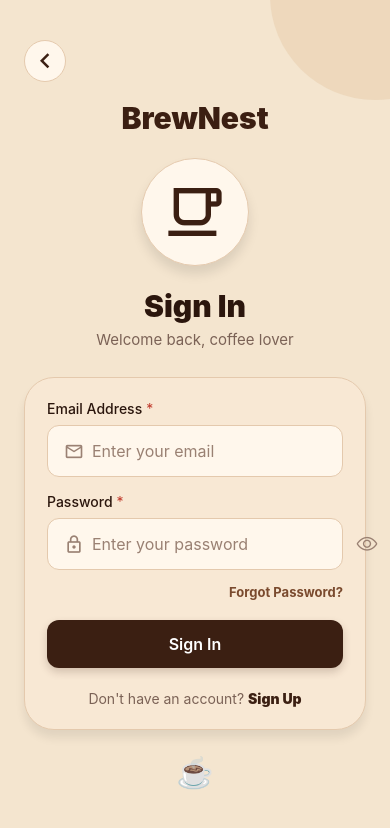
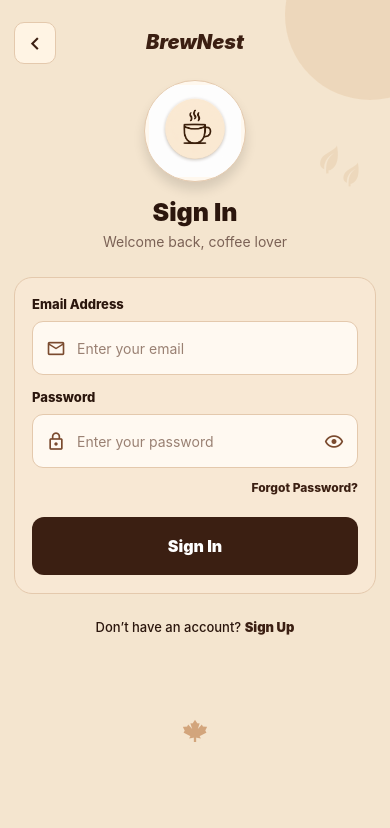
Before and after one commit to Jenitha23/BrewNest-Cafe-Ordering-Mobile-Application, a React Native app in the folder brewnest_frontend/: screen /CustomerLogin in a window 390 px wide. Shown: the top 828 px of the page. Built offline with nearby package versions, Linux system fonts and the light colour scheme; what react-native-worklets would draw is missing.

Commit message:
Enhance customer login UI to match BrewNest mobile design

```diff
--- a/brewnest_frontend/src/screens/auth/CustomerLoginScreen.js
+++ b/brewnest_frontend/src/screens/auth/CustomerLoginScreen.js
@@ -8,10 +8,11 @@ import {
   ScrollView,
   TouchableOpacity,
   Alert,
+  TextInput,
+  SafeAreaView,
+  Image,
 } from 'react-native';
 import { AuthContext } from '../../context/AuthContext';
-import CustomInput from '../../components/common/CustomInput';
-import CustomButton from '../../components/common/CustomButton';
 import LoadingSpinner from '../../components/common/LoadingSpinner';
 import { colors } from '../../theme/colors';
 import Icon from 'react-native-vector-icons/MaterialCommunityIcons';
@@ -21,11 +22,13 @@ const CustomerLoginScreen = ({ navigation }) => {
   const [email, setEmail] = useState('');
   const [password, setPassword] = useState('');
   const [errors, setErrors] = useState({});
+  const [showPassword, setShowPassword] = useState(false);
 
   const { customerLogin, isLoading, error, clearError } = useContext(AuthContext);
 
   const validateForm = () => {
     const newErrors = {};
+
     const emailError = validators.validateEmail(email);
     const passwordError = validators.validatePassword(password);
 
@@ -44,13 +47,25 @@ const CustomerLoginScreen = ({ navigation }) => {
     const result = await customerLogin({ email, password });
 
     if (!result.success) {
-      Alert.alert('Login Failed', result.error || 'Please check your email and password.');
+      Alert.alert(
+        'Login Failed',
+        result.error || 'Please check your email and password.'
+      );
+    }
+  };
+
+  const handleBack = () => {
+    if (navigation.canGoBack()) {
+      navigation.goBack();
+    } else {
+      navigation.navigate('Welcome');
     }
   };
 
   return (
+    <SafeAreaView style={styles.safeArea}>
       <KeyboardAvoidingView
-      style={styles.container}
+        style={styles.keyboardView}
         behavior={Platform.OS === 'ios' ? 'padding' : 'height'}
       >
         <LoadingSpinner visible={isLoading} />
@@ -60,204 +75,373 @@ const CustomerLoginScreen = ({ navigation }) => {
           showsVerticalScrollIndicator={false}
           keyboardShouldPersistTaps="handled"
         >
-        <View style={styles.topDecor} />
+          <View style={styles.screen}>
+            <View style={styles.topCircle} />
 
             <TouchableOpacity
               style={styles.backButton}
-          onPress={() => navigation.goBack()}
+              onPress={handleBack}
               activeOpacity={0.8}
             >
-          <Icon name="chevron-left" size={30} color={colors.primary} />
+              <Icon name="chevron-left" size={25} color={colors.primary} />
             </TouchableOpacity>
 
-        <View style={styles.header}>
-          <Text style={styles.logo}>BrewNest</Text>
+            <Text style={styles.logoText}>BrewNest</Text>
 
-          <View style={styles.iconContainer}>
-            <Icon name="coffee-outline" size={64} color={colors.primary} />
+            <View style={styles.iconCircle}>
+              <Image
+                source={require('../../../assets/images/minimalist_coffee_cup_icon.png')}
+                style={styles.coffeeIconImage}
+                resizeMode="contain"
+              />
+            </View>
+
+            <View style={styles.leafDecor}>
+              <Icon name="leaf" size={28} color="#E2C49F" />
+              <Icon
+                name="leaf"
+                size={24}
+                color="#E2C49F"
+                style={styles.leafSmall}
+              />
             </View>
 
             <Text style={styles.title}>Sign In</Text>
             <Text style={styles.subtitle}>Welcome back, coffee lover</Text>
-        </View>
 
             <View style={styles.formCard}>
-          <CustomInput
-            label="Email Address"
+              <Text style={styles.label}>Email Address</Text>
+
+              <View style={[styles.inputBox, errors.email && styles.inputError]}>
+                <Icon name="email-outline" size={20} color={colors.primaryLight} />
+
+                <TextInput
+                  style={styles.input}
+                  placeholder="Enter your email"
+                  placeholderTextColor={colors.textLight}
                   value={email}
                   onChangeText={(text) => {
                     setEmail(text);
-              if (errors.email) setErrors({ ...errors, email: null });
+                    if (errors.email) {
+                      setErrors({ ...errors, email: null });
+                    }
                   }}
-            placeholder="Enter your email"
                   keyboardType="email-address"
                   autoCapitalize="none"
-            error={errors.email}
-            icon={<Icon name="email-outline" size={20} color={colors.textLight} />}
-            required
+                  autoCorrect={false}
+                  selectionColor={colors.primary}
+                  underlineColorAndroid="transparent"
                 />
+              </View>
 
-          <CustomInput
-            label="Password"
+              {errors.email ? (
+                <Text style={styles.validationText}>{errors.email}</Text>
+              ) : null}
+
+              <Text style={[styles.label, styles.passwordLabel]}>Password</Text>
+
+              <View style={[styles.inputBox, errors.password && styles.inputError]}>
+                <Icon name="lock-outline" size={20} color={colors.primaryLight} />
+
+                <TextInput
+                  style={styles.input}
+                  placeholder="Enter your password"
+                  placeholderTextColor={colors.textLight}
                   value={password}
                   onChangeText={(text) => {
                     setPassword(text);
-              if (errors.password) setErrors({ ...errors, password: null });
+                    if (errors.password) {
+                      setErrors({ ...errors, password: null });
+                    }
                   }}
-            placeholder="Enter your password"
-            secureTextEntry
-            error={errors.password}
-            icon={<Icon name="lock-outline" size={20} color={colors.textLight} />}
-            required
+                  secureTextEntry={!showPassword}
+                  autoCapitalize="none"
+                  autoCorrect={false}
+                  selectionColor={colors.primary}
+                  underlineColorAndroid="transparent"
                 />
+
+                <TouchableOpacity
+                  onPress={() => setShowPassword(!showPassword)}
+                  activeOpacity={0.8}
+                >
+                  <Icon
+                    name={showPassword ? 'eye-off-outline' : 'eye-outline'}
+                    size={20}
+                    color={colors.primaryLight}
+                  />
+                </TouchableOpacity>
+              </View>
+
+              {errors.password ? (
+                <Text style={styles.validationText}>{errors.password}</Text>
+              ) : null}
 
               <TouchableOpacity style={styles.forgotContainer} activeOpacity={0.8}>
                 <Text style={styles.forgotText}>Forgot Password?</Text>
               </TouchableOpacity>
 
-          {error && <Text style={styles.errorMessage}>{error}</Text>}
+              {error ? <Text style={styles.errorMessage}>{error}</Text> : null}
 
-          <CustomButton
-            title="Sign In"
+              <TouchableOpacity
+                style={styles.signInButton}
                 onPress={handleLogin}
-            type="primary"
-            loading={isLoading}
-            style={styles.loginButton}
-          />
+                activeOpacity={0.85}
+                disabled={isLoading}
+              >
+                <Text style={styles.signInText}>
+                  {isLoading ? 'Signing In...' : 'Sign In'}
+                </Text>
+              </TouchableOpacity>
+            </View>
 
             <View style={styles.signupContainer}>
-            <Text style={styles.signupText}>Don't have an account? </Text>
+              <Text style={styles.signupText}>Don’t have an account? </Text>
+
               <TouchableOpacity onPress={() => navigation.navigate('CustomerSignup')}>
                 <Text style={styles.signupLink}>Sign Up</Text>
               </TouchableOpacity>
             </View>
+
+            <View style={styles.bottomLeaf}>
+              <Icon name="leaf-maple" size={28} color={colors.secondary} />
             </View>
-
-        <Text style={styles.bottomCoffee}>☕</Text>
+          </View>
         </ScrollView>
       </KeyboardAvoidingView>
+    </SafeAreaView>
   );
 };
 
+const PHONE_WIDTH = 390;
+
 const styles = StyleSheet.create({
-  container: {
+  safeArea: {
     flex: 1,
     backgroundColor: colors.background,
   },
+
+  keyboardView: {
+    flex: 1,
+    backgroundColor: colors.background,
+  },
+
   scrollContainer: {
     flexGrow: 1,
-    padding: 24,
+    backgroundColor: colors.background,
+    alignItems: 'center',
   },
-  topDecor: {
+
+  screen: {
+    flex: 1,
+    width: '100%',
+    maxWidth: PHONE_WIDTH,
+    minHeight: 790,
+    backgroundColor: colors.background,
+    paddingHorizontal: 14,
+    paddingTop: Platform.OS === 'android' ? 18 : 18,
+    paddingBottom: 24,
+    alignSelf: 'center',
+    overflow: 'hidden',
+  },
+
+  topCircle: {
     position: 'absolute',
-    width: 210,
-    height: 210,
-    borderRadius: 120,
-    backgroundColor: colors.secondaryLight,
-    top: -110,
-    right: -90,
-    opacity: 0.5,
+    width: 170,
+    height: 170,
+    borderRadius: 90,
+    backgroundColor: '#E8CBAA',
+    top: -70,
+    right: -65,
+    opacity: 0.52,
   },
+
   backButton: {
-    marginTop: Platform.OS === 'ios' ? 8 : 16,
     width: 42,
     height: 42,
-    borderRadius: 22,
-    backgroundColor: colors.surface,
+    borderRadius: 10,
+    backgroundColor: '#FFF4E4',
+    borderWidth: 1,
+    borderColor: colors.border,
     alignItems: 'center',
     justifyContent: 'center',
-    borderWidth: 1,
-    borderColor: colors.border,
+    marginTop: 4,
   },
-  header: {
-    alignItems: 'center',
-    marginTop: 18,
-    marginBottom: 28,
-  },
-  logo: {
-    fontSize: 30,
+
+  logoText: {
+    position: 'absolute',
+    top: Platform.OS === 'android' ? 34 : 30,
+    alignSelf: 'center',
+    fontSize: 20,
     fontWeight: '900',
     color: colors.primary,
-    marginBottom: 22,
+    fontStyle: 'italic',
   },
-  iconContainer: {
-    width: 108,
-    height: 108,
-    borderRadius: 58,
-    backgroundColor: colors.surface,
+
+  iconCircle: {
+    width: 102,
+    height: 102,
+    borderRadius: 54,
+    backgroundColor: '#FFF8EE',
+    alignSelf: 'center',
     alignItems: 'center',
     justifyContent: 'center',
+    marginTop: 16,
     borderWidth: 1,
     borderColor: colors.border,
     elevation: 6,
     shadowColor: colors.shadow,
     shadowOffset: { width: 0, height: 8 },
-    shadowOpacity: 0.1,
+    shadowOpacity: 0.12,
     shadowRadius: 12,
+    overflow: 'hidden',
   },
+
+  coffeeIconImage: {
+    width: 92,
+    height: 92,
+  },
+
+  leafDecor: {
+    position: 'absolute',
+    top: 142,
+    right: 30,
+    opacity: 0.38,
+    transform: [{ rotate: '-24deg' }],
+  },
+
+  leafSmall: {
+    marginLeft: 16,
+    marginTop: -4,
+  },
+
   title: {
-    fontSize: 30,
+    fontSize: 25,
     fontWeight: '900',
     color: colors.textPrimary,
-    marginTop: 22,
+    textAlign: 'center',
+    marginTop: 15,
   },
+
   subtitle: {
-    fontSize: 15,
+    fontSize: 14,
     color: colors.textSecondary,
     textAlign: 'center',
     marginTop: 6,
+    marginBottom: 27,
   },
+
   formCard: {
     backgroundColor: '#F8E8D4',
-    borderRadius: 30,
-    padding: 22,
+    borderRadius: 18,
+    paddingHorizontal: 17,
+    paddingTop: 18,
+    paddingBottom: 18,
     borderWidth: 1,
     borderColor: colors.border,
-    elevation: 4,
-    shadowColor: colors.shadow,
-    shadowOffset: { width: 0, height: 8 },
-    shadowOpacity: 0.08,
-    shadowRadius: 10,
   },
+
+  label: {
+    color: colors.textPrimary,
+    fontSize: 13,
+    fontWeight: '800',
+    marginBottom: 9,
+  },
+
+  passwordLabel: {
+    marginTop: 14,
+  },
+
+  inputBox: {
+    height: 54,
+    borderRadius: 11,
+    backgroundColor: '#FFF9F1',
+    borderWidth: 1,
+    borderColor: colors.border,
+    flexDirection: 'row',
+    alignItems: 'center',
+    paddingHorizontal: 13,
+  },
+
+  inputError: {
+    borderColor: colors.error,
+  },
+
+  input: {
+    flex: 1,
+    height: '100%',
+    marginLeft: 11,
+    fontSize: 14,
+    color: colors.textPrimary,
+    backgroundColor: 'transparent',
+    outlineStyle: 'none',
+  },
+
+  validationText: {
+    fontSize: 11,
+    color: colors.error,
+    marginTop: 5,
+    marginLeft: 2,
+    fontWeight: '600',
+  },
+
   forgotContainer: {
     alignSelf: 'flex-end',
-    marginTop: -2,
-    marginBottom: 8,
+    marginTop: 12,
   },
+
   forgotText: {
+    color: colors.primary,
+    fontSize: 12,
+    fontWeight: '800',
+  },
+
+  errorMessage: {
+    color: colors.error,
     fontSize: 13,
-    color: colors.primaryLight,
+    textAlign: 'center',
+    marginTop: 10,
     fontWeight: '700',
   },
-  loginButton: {
-    marginTop: 12,
-    marginBottom: 22,
+
+  signInButton: {
+    height: 58,
+    borderRadius: 12,
+    backgroundColor: colors.primary,
+    alignItems: 'center',
+    justifyContent: 'center',
+    marginTop: 22,
   },
+
+  signInText: {
+    color: colors.textWhite,
+    fontSize: 16,
+    fontWeight: '900',
+  },
+
   signupContainer: {
     flexDirection: 'row',
     justifyContent: 'center',
     alignItems: 'center',
+    marginTop: 25,
   },
+
   signupText: {
-    fontSize: 14,
-    color: colors.textSecondary,
+    color: colors.textPrimary,
+    fontSize: 13,
+    fontWeight: '500',
   },
+
   signupLink: {
-    fontSize: 14,
     color: colors.primary,
+    fontSize: 13,
     fontWeight: '900',
   },
-  errorMessage: {
-    color: colors.error,
-    fontSize: 14,
-    textAlign: 'center',
-    marginBottom: 12,
-    fontWeight: '600',
-  },
-  bottomCoffee: {
-    textAlign: 'center',
-    fontSize: 30,
-    marginTop: 24,
+
+  bottomLeaf: {
+    alignItems: 'center',
+    marginTop: 82,
+    opacity: 0.7,
   },
 });
 
```
Also changed, not shown: brewnest_frontend/assets/images/minimalist_coffee_cup_icon.png (added). Lines whose indentation alone changed are shown as unchanged.
